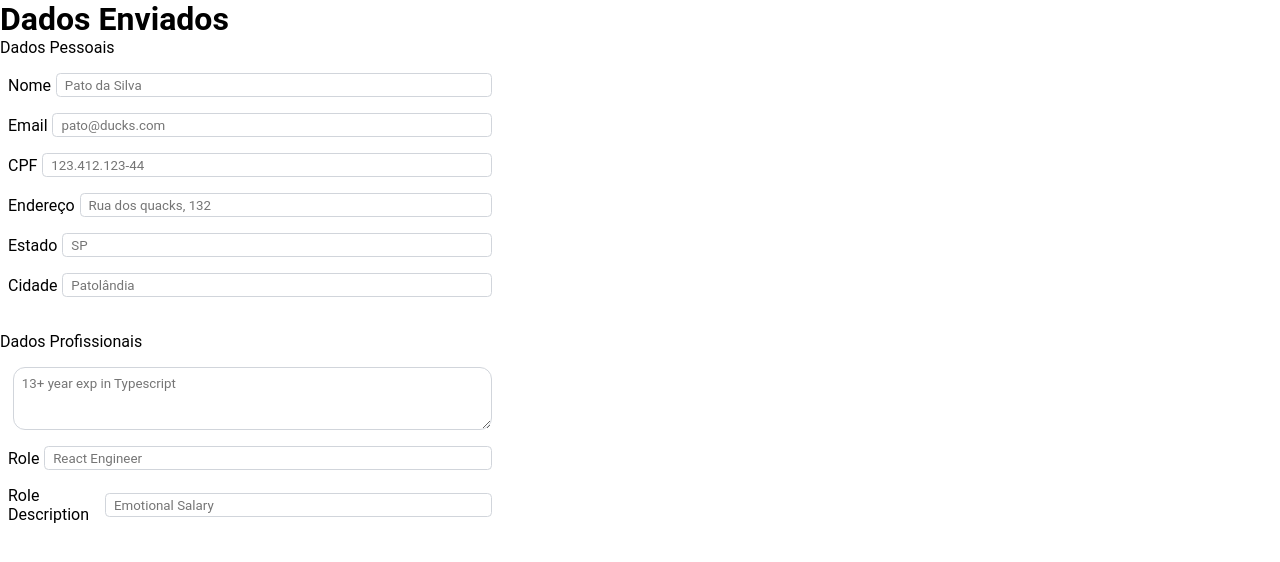
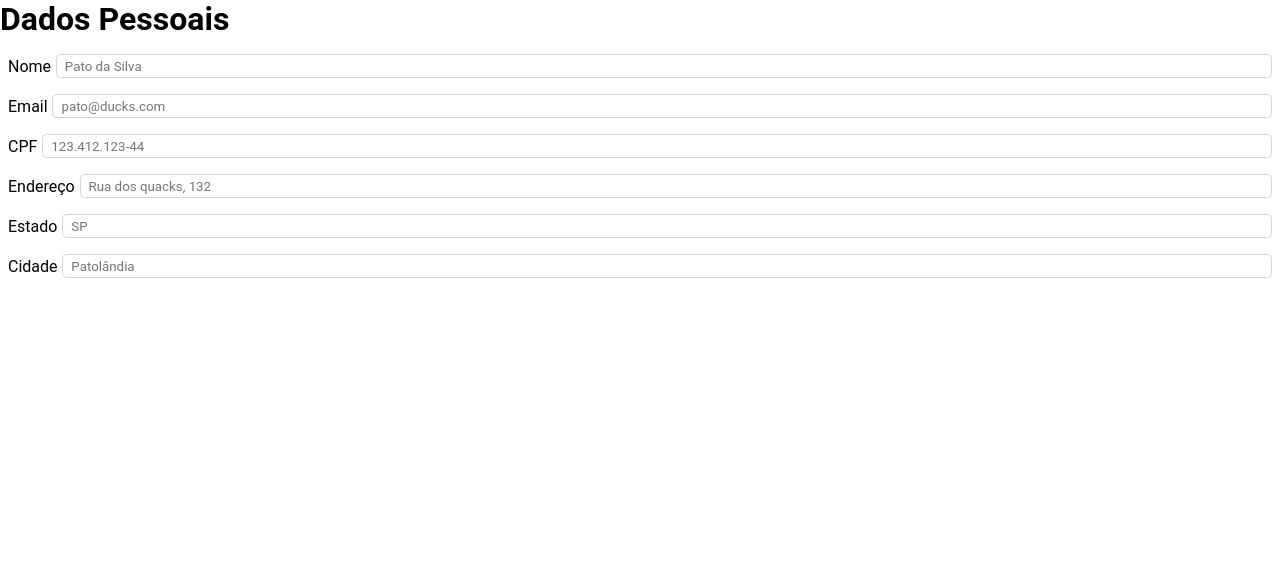
Before and after one commit to rafae2k/learning-forms-react-redux-typescript, a React (Vite) app: page / in a window 1280 px wide. Shown: the top 562 px of the page. Built offline with nearby package versions, Linux system fonts and the light colour scheme.

Commit message:
add router

```diff
--- a/src/App.tsx
+++ b/src/App.tsx
@@ -3,12 +3,21 @@ import React from 'react';
 import GlobalStyles from './Themes/GlobalStyles';
 
 import FormDataDisplay from './pages/FormDataDisplay';
+import { BrowserRouter, Routes, Route } from 'react-router-dom';
+import PersonalForm from './pages/PersonalForm';
+import ProfessionalForm from './pages/ProfessionalForm';
 
 const App: React.FC = () => {
   return (
     <div className='App'>
-      <GlobalStyles />
-      <FormDataDisplay />
+      <BrowserRouter>
+        <GlobalStyles />
+        <Routes>
+          <Route path='/' element={<PersonalForm />} />
+          <Route path='/professionalform' element={<ProfessionalForm />} />
+          <Route path='/formdisplay' element={<FormDataDisplay />} />
+        </Routes>
+      </BrowserRouter>
     </div>
   );
 };
```
